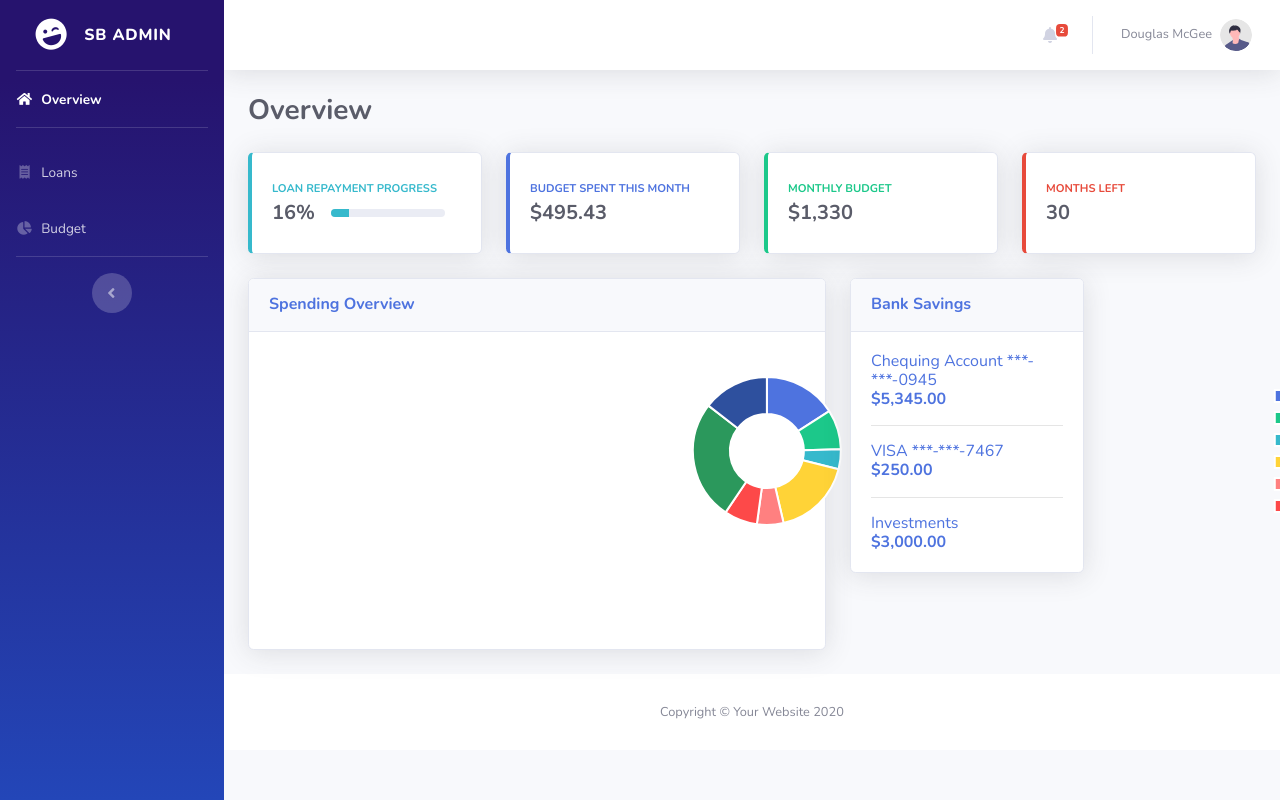
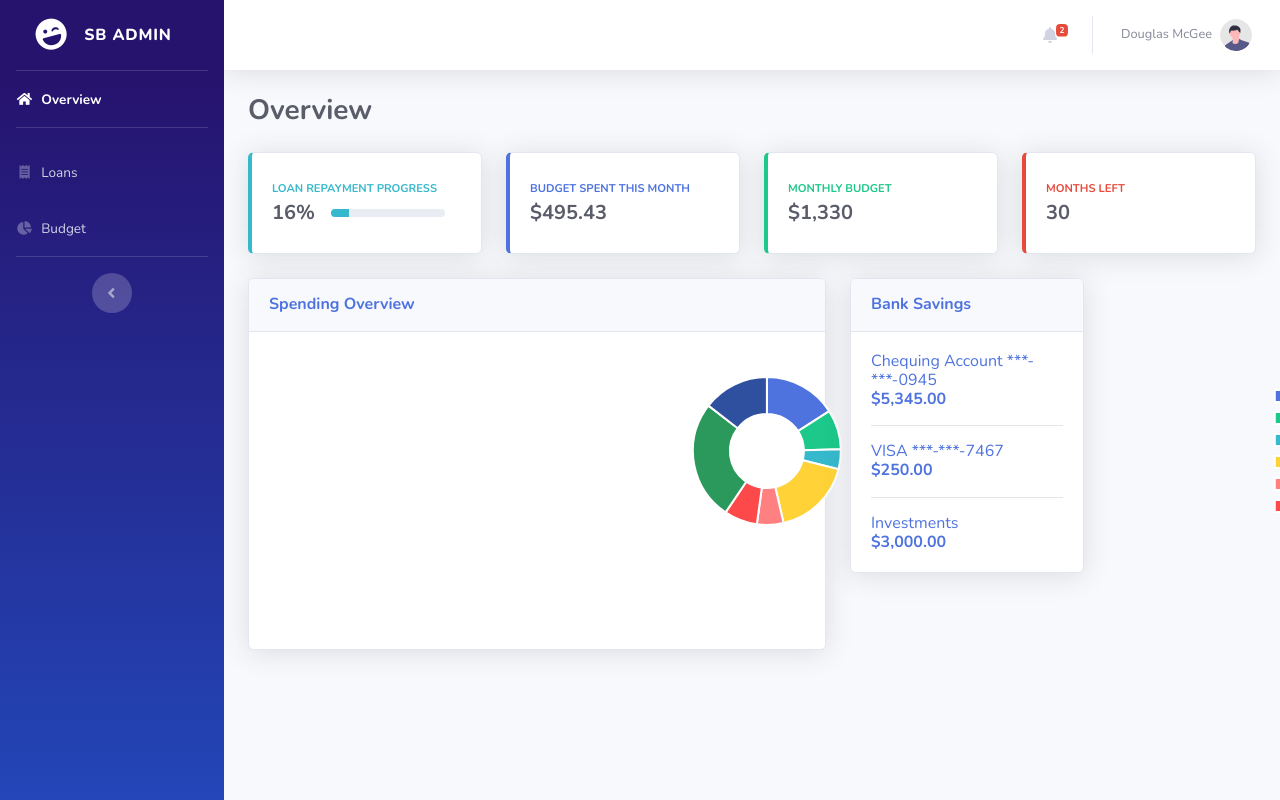
Before and after one commit to karl-zhu9981/HackWestern, a website with bundled scripts: page dashboard.html in a window 1280 px wide. Built offline with nearby package versions, Linux system fonts and the light colour scheme.

Commit message:
Update dashboard.html

```diff
--- a/dashboard.html
+++ b/dashboard.html
@@ -311,15 +311,7 @@
             </div>
             <!-- End of Main Content -->
 
-            <!-- Footer -->
-            <footer class="sticky-footer bg-white">
-                <div class="container my-auto">
-                    <div class="copyright text-center my-auto">
-                        <span>Copyright &copy; Your Website 2020</span>
-                    </div>
-                </div>
-            </footer>
-            <!-- End of Footer -->
+
 
         </div>
         <!-- End of Content Wrapper -->
```
